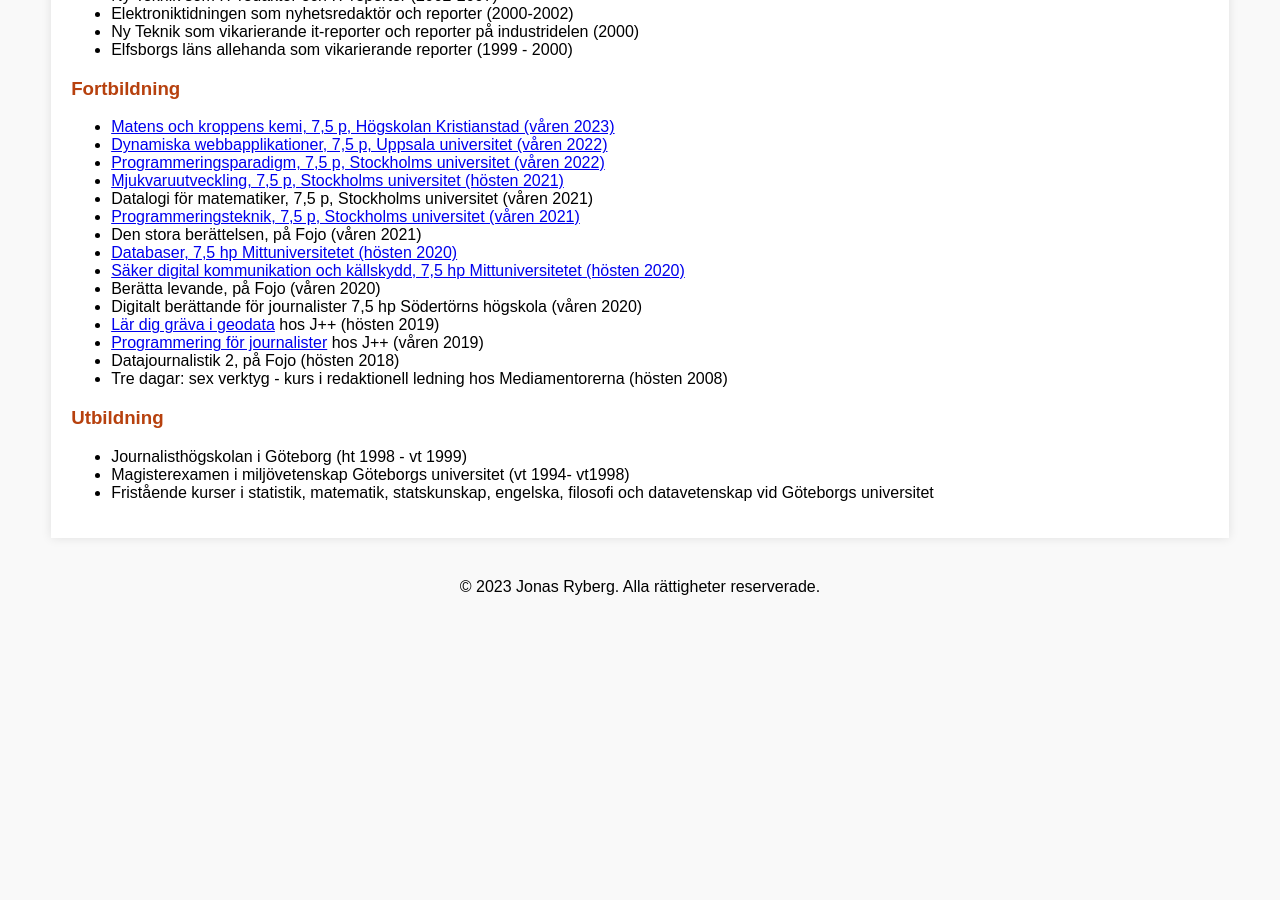
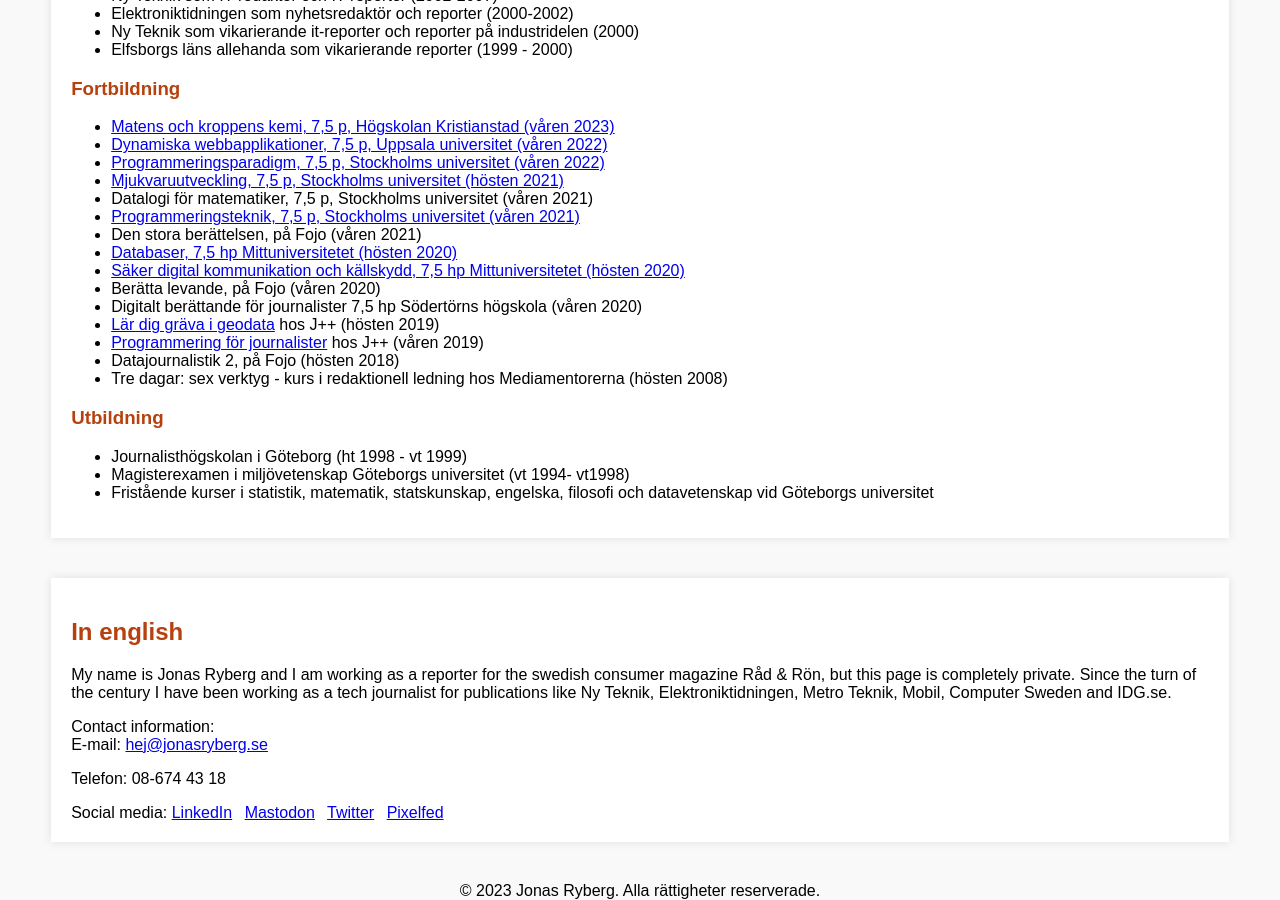
Before and after one commit to jonasryberg/jonasryberg.github.io, a Jekyll site: the page index.html, which Jekyll copies as it is, in a window 1280 px wide and 900 px high, scrolled down 1037 px. Built offline with Jekyll 4.4.1, drawn with Linux system fonts in a browser that asks for light colours; before the commit the page ends 1633 px from its top, so only the background shows below that.

Commit message:
Update index.html
lagt till engelsk sektion

```diff
--- a/index.html
+++ b/index.html
@@ -79,6 +79,7 @@
             <li><a href="#presentation">Om mig</a></li>
             <li><a href="#kontakt">Kontaktinformation</a></li>
             <li><a href="#cv">Mitt CV</a></li>
+	    <li><a href="#english">In english</a></li>
         </ul>
     </nav>
 
@@ -156,6 +157,29 @@
 </ul>
 </p>
     </section>
+<section id="english">
+        <h2>In english</h2>
+	<p>My name is Jonas Ryberg and I am working as a reporter for the swedish consumer magazine Råd & Rön, but this page is completely private. Since the turn of the century I have been working as a tech journalist for publications like Ny Teknik, Elektroniktidningen, Metro Teknik, Mobil, Computer Sweden and IDG.se.
+</p>
+
+ <p>Contact information: <br>
+	 E-mail: <script language="JavaScript">
+				var namn1 = "hej";
+				var namn2 = "jonasryberg.se";
+				var linktext = namn1 + "@" + namn2 ; ;
+				document.write("<a href='" + "mail" + "to:" + namn1 + "@" + namn2 + "'>" + linktext + "</a>");
+				</script></p>
+        <p>Telefon: 08-674 43 18</p>
+
+        <div class="social-links">
+        	Social media:
+            <a href="https://www.linkedin.com/in/jryberg">LinkedIn</a>
+            <a rel= "me" href="https://mastodon.social/@Ryberg">Mastodon</a>
+            <a href="https://www.twitter.com/ryberg">Twitter</a>
+            <a href="https://portfolio.pixelfed.social/Ryberg">Pixelfed</a>
+            <!-- Add other social media links as needed -->
+        </div>
+</section>
     <footer ><center>
        © 2023 Jonas Ryberg. Alla rättigheter reserverade.
      </footer>
```
